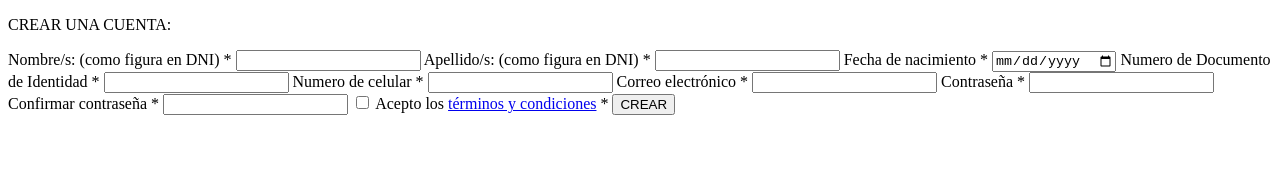
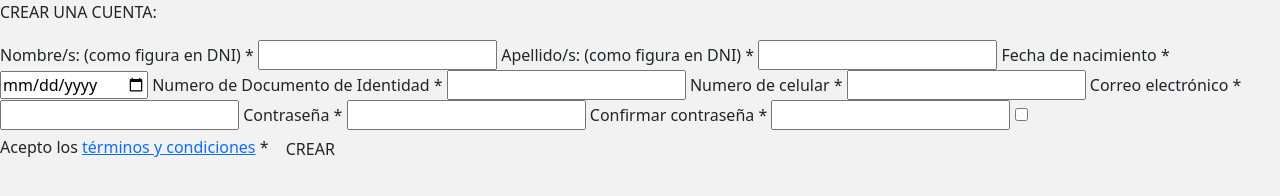
Before and after one commit to roAscurra/Registro, a website with bundled scripts: page index.html in a window 1280 px wide. Built offline with nearby package versions, Linux system fonts and the light colour scheme.

Commit message:
Vinculando bootstrap y fuentes de google

```diff
--- a/index.html
+++ b/index.html
@@ -4,10 +4,15 @@
     <meta charset="UTF-8">
     <meta http-equiv="X-UA-Compatible" content="IE=edge">
     <meta name="viewport" content="width=device-width, initial-scale=1.0">
+    <link href="https://cdn.jsdelivr.net/npm/bootstrap@5.3.0-alpha3/dist/css/bootstrap.min.css" rel="stylesheet" integrity="sha384-KK94CHFLLe+nY2dmCWGMq91rCGa5gtU4mk92HdvYe+M/SXH301p5ILy+dN9+nJOZ" crossorigin="anonymous">
+    <link href="https://fonts.googleapis.com/css2?family=Roboto+Condensed:wght@700&display=swap" rel="stylesheet">
+    <link rel="preconnect" href="https://fonts.googleapis.com">
+    <link rel="preconnect" href="https://fonts.gstatic.com" crossorigin>
+    <link href="https://fonts.googleapis.com/css2?family=Roboto:wght@300&display=swap" rel="stylesheet">
     <link rel="stylesheet" href="style.css">
     <title>Registro</title>
 </head>
-<body>
+<body style="background-color: #f2f2f2;">
     <form action="submit" id="form">
         <p id="title">CREAR UNA CUENTA:</p>
         <label for="nombre">Nombre/s: (como figura en DNI)
```
